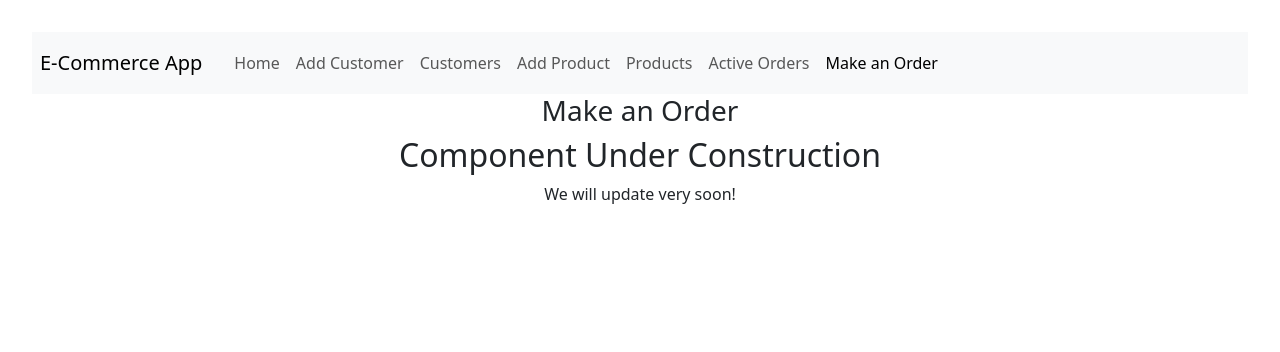
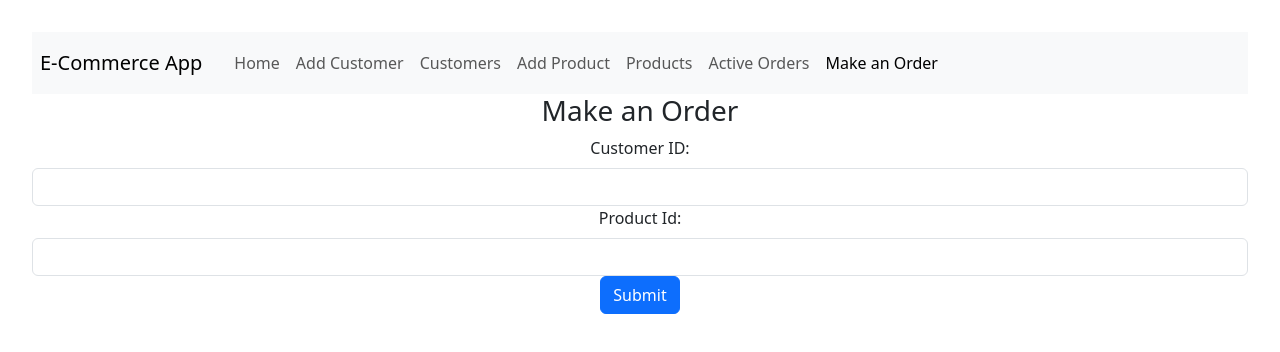
Before and after one commit to B-smith94/ui_e_commerce_api, a React (Vite) app in the folder e_commerce_ui/: page /new-order in a window 1280 px wide. Shown: the top 352 px of the page. Built offline with nearby package versions, Linux system fonts and the light colour scheme.

Commit message:
created rendered OrderForm component.  Working out bugs where error handling does not properly show up, and data cannot submit (html error 415--invalid media type)

```diff
--- a/e_commerce_ui/src/Components/CustomerForm.jsx
+++ b/e_commerce_ui/src/Components/CustomerForm.jsx
@@ -122,7 +122,7 @@ const CustomerForm = () =>{
 
             <Modal show={showSuccessModal} onHide={handleClose}>
                 <Modal.Header closeButton>
-                    <Modal.Title>Success</Modal.Title>
+                    <Modal.Title>Success!</Modal.Title>
                 </Modal.Header>
                 <Modal.Body>Customer has been successfully {id ? 'updated' : 'added'}!</Modal.Body>
                 <Modal.Footer>
--- a/e_commerce_ui/src/Components/OrderForm.jsx
+++ b/e_commerce_ui/src/Components/OrderForm.jsx
@@ -1,6 +1,6 @@
-import { Component, useState, useEffect } from 'react';
+import { useState, useEffect } from 'react';
 import axios from 'axios';
-import { Form, Button, Alert, Modal } from "react-bootstrap";
+import { Form, Button, Alert, Modal, Spinner } from "react-bootstrap";
 import { useParams, useNavigate } from 'react-router-dom';
 
 const OrderForm = () => {
@@ -14,21 +14,127 @@ const OrderForm = () => {
 
     useEffect(() => {
         if (id) {
-            axios.get(`http://127.0.0.1:5000/customers/${id}`)
+            axios.get(`http://127.0.0.1:5000/orders/${id}`)
                 .then(response => {
                     setOrder(response.data);
+                    console.log(order);
                 })
                 .catch(error => setErrorMessage(error.message))
         };
     }, [id])
 
+    const validateForm = () => {
+        let errors = {};
+        if (!order.customerId || order.customerId <=0) errors.customerId = 'Invalid Customer ID';
+        if (!order.productId || order.productId <= 0) errors.productId = 'Invalid Product ID';
+        setErrors(errors);
+        return Object.keys(errors).length
+    }
+
+    const getCurrentDate = () => {
+        const timestamp = new Date();
+        const year = timestamp.getFullYear();
+        const month = timestamp.getMonth();
+        const day = timestamp.getDate();
+        const date = `${year}-${day}-${month}`
+        return date;
+    };
+
+    const getExpectedDelivery = () => {
+        const timestamp = new Date();
+        const year = timestamp.getFullYear();
+        const month = timestamp.getMonth();
+        const day = timestamp.getDate();
+        const expectedDelivery = `${year}-${day+5}-${month}`
+        return expectedDelivery;
+    };
+
+    const handleSubmit = async (event) => {
+        event.preventDefault();
+        if (validateForm() > 0) return;
+        setSubmitting(true);
+        try {
+            if (id) {
+                await axios.put(`http://127.0.0.1:5000/orders/${id}`)
+            } else {
+                await axios.post('http://127.0.0.1:5000/orders')
+            }
+            setShowSuccessModal(true);
+        } catch (error) {
+            setErrorMessage(error.message);
+        } finally {
+            setSubmitting(false);
+        }
+    }
+
+    const handleChange = (event) => {
+        const { name, value } = event.target;
+        setOrder(prevOrder => ({
+            ...prevOrder,
+            ['date']: `${getCurrentDate()}`,
+            ['expectedDeliveryDate']: `${getExpectedDelivery()}`,
+            [name]: value
+        }));
+    };
+
+    const handleClose = () => {
+        setShowSuccessModal(false);
+        setOrder({ date: '', customerId: '', expectedDeliveryDate: '', productId: '' });
+        setSubmitting(false);
+        navigate('/orders');
+    }
+
+    if (isSubmitting) return <p>Submitting order data...</p>
+
     return (
-        <div>
-            <h3>{id ? 'Edit' : 'Make'} an Order</h3>
-            <h2>Component Under Construction</h2>
-            <p>We will update very soon!</p>
-        </div>
-    )
-}
+        <>
+            <Form onSubmit={handleSubmit}>
+                <h3>{id ? 'Edit' : 'Make'} an Order</h3>
+                {errorMessage && <Alert variant='danger'>{errorMessage}</Alert>}
+                <Form.Group controlId="customerId">
+                    <Form.Label>Customer ID:</Form.Label>
+                    <Form.Control
+                        type='number'
+                        name='customerId'
+                        value={order.customerId}
+                        onChange={handleChange}
+                        isInvalid={!!errors.name}
+                    />
+                    <Form.Control.Feedback type="invalid">
+                        {errors.name}
+                    </Form.Control.Feedback>
+                </Form.Group>
+
+                <Form.Group controlId='productId'>
+                    <Form.Label>Product Id:</Form.Label>
+                    <Form.Control
+                        type='number'
+                        name='productId'
+                        value={order.productId}
+                        onChange={handleChange}
+                        isInvalid={!!errors.name}
+                    />
+                    <Form.Control.Feedback type="invalid">
+                        {errors.name}
+                    </Form.Control.Feedback>
+                </Form.Group>
+
+                <Button variant='primary' type='submit' disabled={isSubmitting}>
+                    {isSubmitting ? <Spinner as='span' animation='border' size='sm' /> : 'Submit'}
+                </Button>
+            </Form>
+
+            <Modal show={showSuccessModal} onHide={handleClose}>
+                <Modal.Header closeButton>
+                    <Modal.Title>Success!</Modal.Title>
+                </Modal.Header>
+                <Modal.Body>Order successfully {id ? 'updated!' : 'completed!'}</Modal.Body>
+                <Modal.Footer>
+                    <Button variant='secondary' onClick={handleClose}>Close</Button>
+                </Modal.Footer>
+            </Modal>
+        </>
+    );
+};
 
 export default OrderForm;
--- a/e_commerce_ui/src/Components/OrderList.jsx
+++ b/e_commerce_ui/src/Components/OrderList.jsx
@@ -2,7 +2,7 @@ import { useState, useEffect } from 'react';
 import axios from 'axios';
 import { useNavigate } from 'react-router-dom';
 import { Button, Container, ListGroup, Row, Col } from 'react-bootstrap';
-import {array, func } from 'prop-types'
+import { array } from 'prop-types'
 
 const OrderList = () => {
     const [orders, setOrders] = useState([]);
@@ -17,6 +17,15 @@ const OrderList = () => {
             console.error('Error fetching orders', error);
         }
     }
+
+    const deleteOrder = async (id) => {
+        try {
+            await axios.delete(`http://127.0.0.1:5000/orders/${id}`);
+            fetchOrders();
+        } catch (error) {
+            console.error('Error deleting order:', error);
+        }
+    };
 
     useEffect(() => {
         fetchOrders()
@@ -37,7 +46,8 @@ const OrderList = () => {
                                     <div key={product.id}>{product.name}</div>
                                 ))}</p>
                                 <div>
-                                    <Button variant='primary' onClick={() => navigate(`/edit-order/${order.id}`)}>Edit</Button>
+                                    <Button variant='primary' onClick={() => navigate(`/edit-order/${order.id}`)} className='me-2'>Edit</Button>
+                                    <Button variant='danger' onClick={() => deleteOrder(order.id)} className='me-2'>Cancel Order</Button>
                                 </div>
                             </ListGroup.Item>
                         ))}
--- a/e_commerce_ui/src/Components/ProductForm.jsx
+++ b/e_commerce_ui/src/Components/ProductForm.jsx
@@ -106,7 +106,7 @@ const ProductForm = () => {
 
             <Modal show={showSuccessModal} onHide={handleClose}>
                 <Modal.Header closeButton>
-                    <Modal.Title>Success</Modal.Title>
+                    <Modal.Title>Success!</Modal.Title>
                 </Modal.Header>
                 <Modal.Body>Product has been successfully {id ? 'updated' : 'added'}!</Modal.Body>
                 <Modal.Footer>
```
